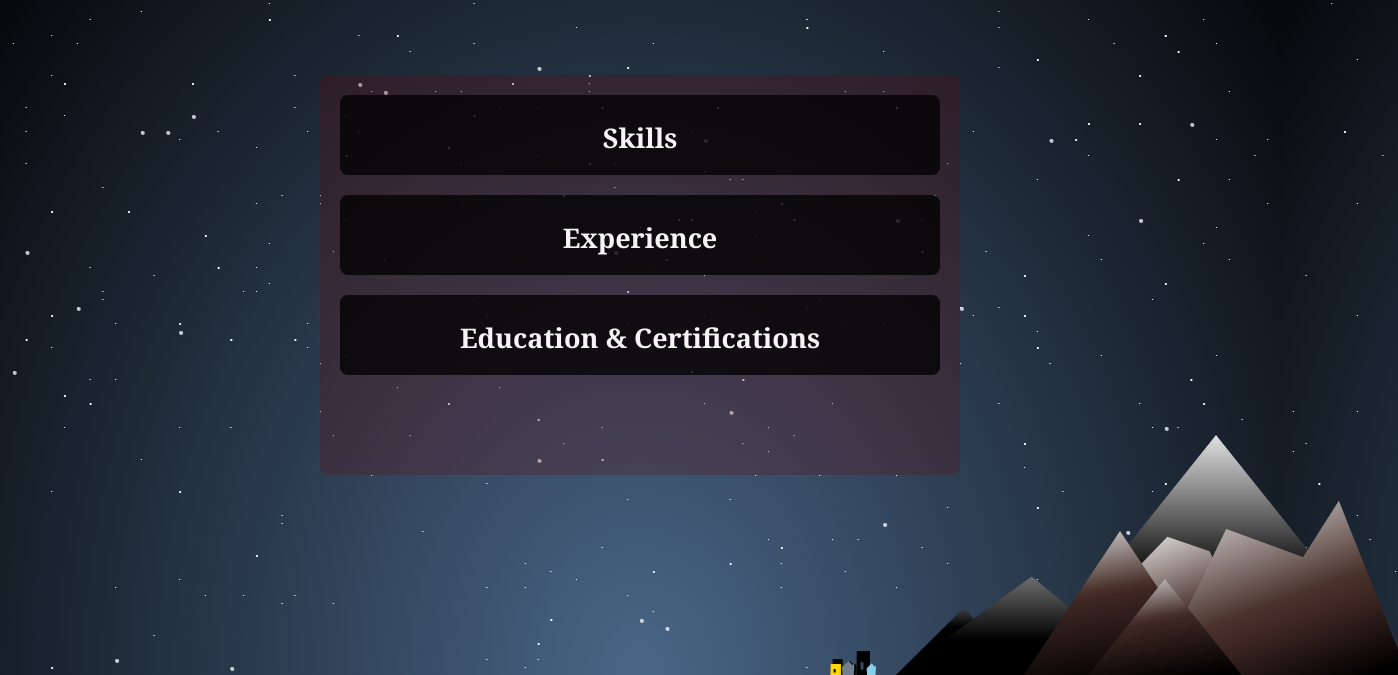
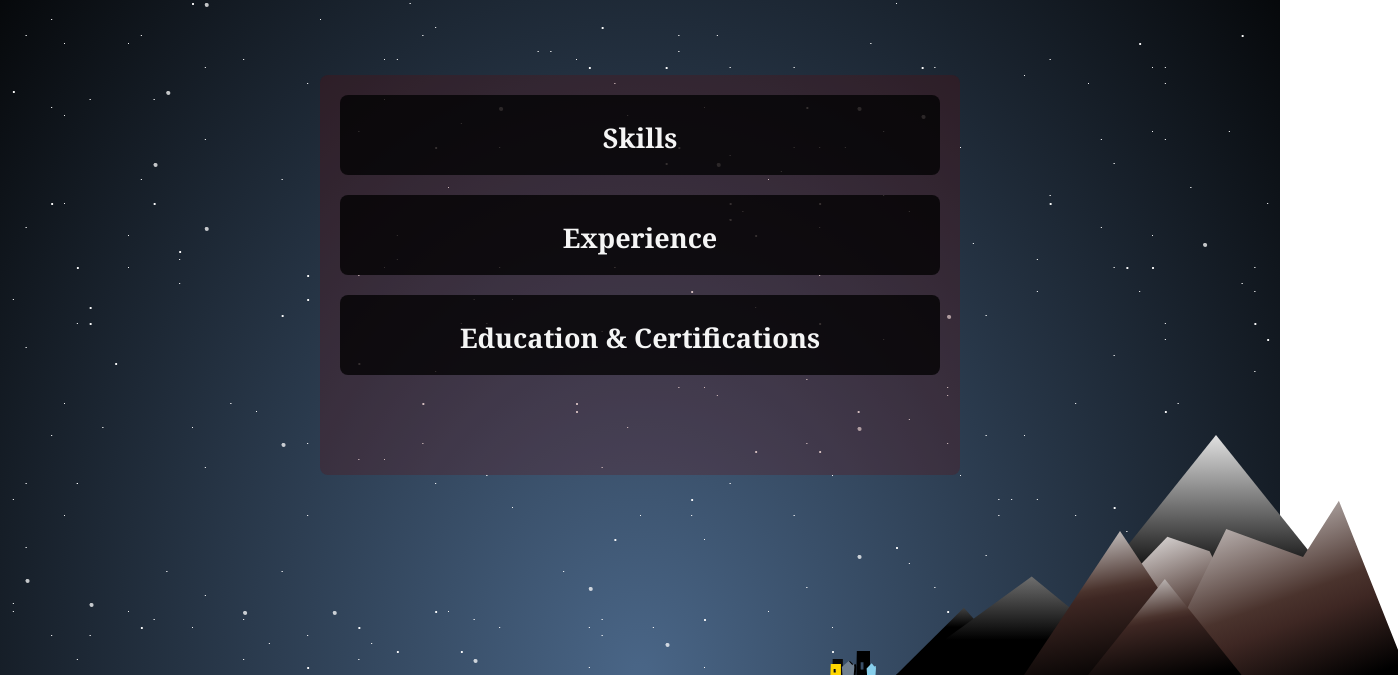
Before and after one commit to gljusty/gatsby-v, a Gatsby site: page /resume in a window 1280 px wide. Shown: the part 125-800 px from the top of the page, 1398 px wide, since content can reach past the window. Built offline with nearby package versions, Linux system fonts and the light colour scheme; Gatsby itself is replaced by a stand-in of ours.

Commit message:
pushing css fixes + adding react-viewport-height.
Saving restore point before tackling html resume

```diff
--- a/package.json
+++ b/package.json
@@ -23,6 +23,7 @@
     "react": "^17.0.1",
     "react-dom": "^17.0.1",
     "react-helmet": "^6.1.0",
+    "react-viewport-height": "^1.1.3",
     "styled-components": "^5.3.5"
   },
   "devDependencies": {
--- a/src/components/layout.js
+++ b/src/components/layout.js
@@ -1,16 +1,14 @@
 import * as React from "react";
 import PropTypes from "prop-types";
-
 import NavBar from "./navbar";
 import Stars from "./stars";
 import Mountains from "./mountains";
 import "./layout.scss";
 
 const Layout = ({ children }) => {
-
   return (
     <>
-      <main style={{Height: `100vh`, Width: `100vw`, overflow: `hidden`}}>
+      <main style={{minHeight: `100vh`, minWidth: `100vw`, height: `100vh`, width: `100vw`, overflow: `auto`}}>
         <NavBar/>
         <Stars/>
         {children}
--- a/src/components/layout.scss
+++ b/src/components/layout.scss
@@ -4,13 +4,12 @@ html {
   font: 112.5%/1.45em georgia, serif, sans-serif;
   box-sizing: border-box;
   scrollbar-width: none;
-  background: radial-gradient(ellipse at bottom, rgba(73, 101, 134, 1) 1vh, rgb(1,1,1));
-  background-size: cover;
 }
 ::-webkit-scrollbar {
   display: none;
 }
 body {
+  background: radial-gradient(ellipse at bottom, rgba(73, 101, 134, 1) 1vh, rgb(1,1,1));
   overflow: hidden;
   margin: 0;
   -webkit-font-smoothing: antialiased;
@@ -26,9 +25,12 @@ body {
   font-feature-settings: "kern", "liga", "clig", "calt";
 }
 
+.app {
+  min-height: calc(var(--vh, 1vh) * 100);
+}
+
 @media only screen and (max-width: 480px) {
   html {
     font-size: 100%;
-    background-color: complement($color: #000000);
   }
 }
--- a/src/components/resumedisplay.js
+++ b/src/components/resumedisplay.js
@@ -34,6 +34,7 @@ background-color: rgba(1,1,1,0.75);
 }
 `
 
+
 const ResumeDisplay = () => {
   React.useEffect(() => {
 
@@ -52,17 +53,15 @@ const ResumeDisplay = () => {
       </StyledResumeSectionTitle>
         Test Section 2. Test paragraph of content. Test sentence of content. Test sentence number 4. 10239  ` ` special characters $$#24**7468&&
         <h1>
-          Test inner content. Separated by anonymous element.
-        </h1>Test Section 2
-        Test Section 2
-        Test Section 2
-        Test Section 2
-        Test Section 2
-        Test Section 2
-        Test Section 2
-        Test Section 2
-        Test Section 2
-        Test Section 2
+          IT Support Specialist | Technology Helpers
+        </h1>
+        <h3>
+          Sep 2021 - Dec 2021
+        </h3>
+        <p>
+
+        </p>
+
       </StyledResumeSection>
       <StyledResumeSection className='_section'>
       <StyledResumeSectionTitle>
```
Also changed, not shown: 1 other file.
